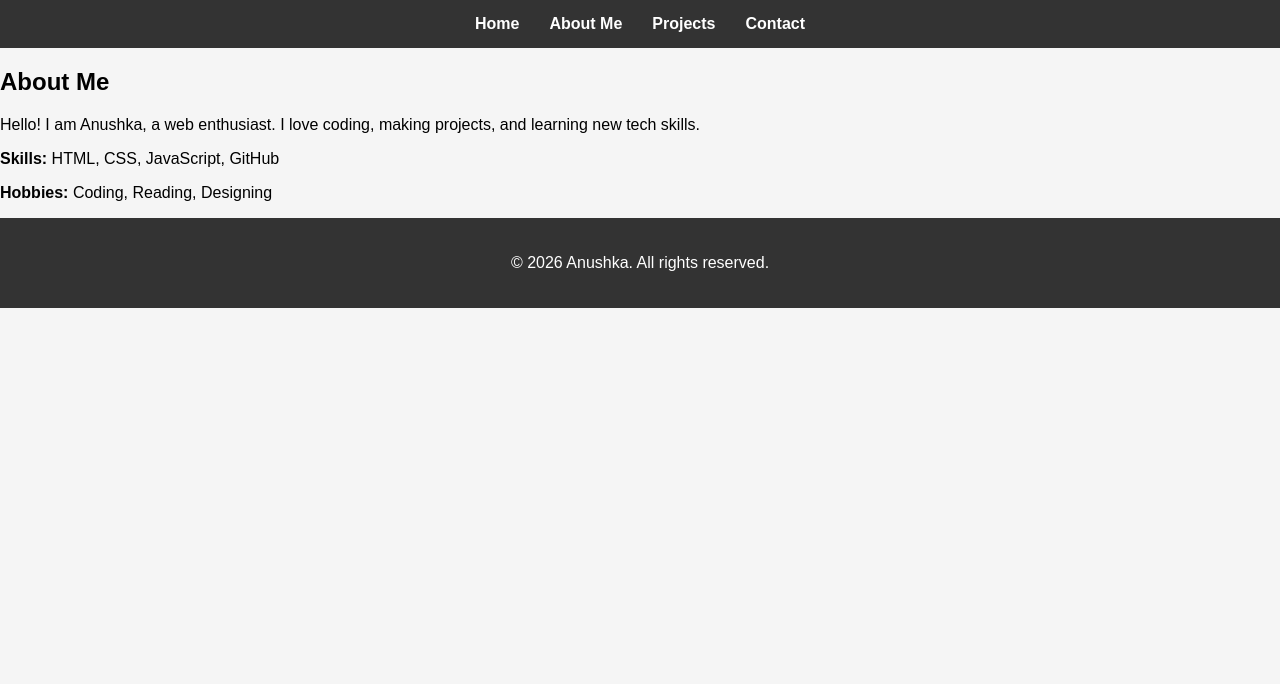
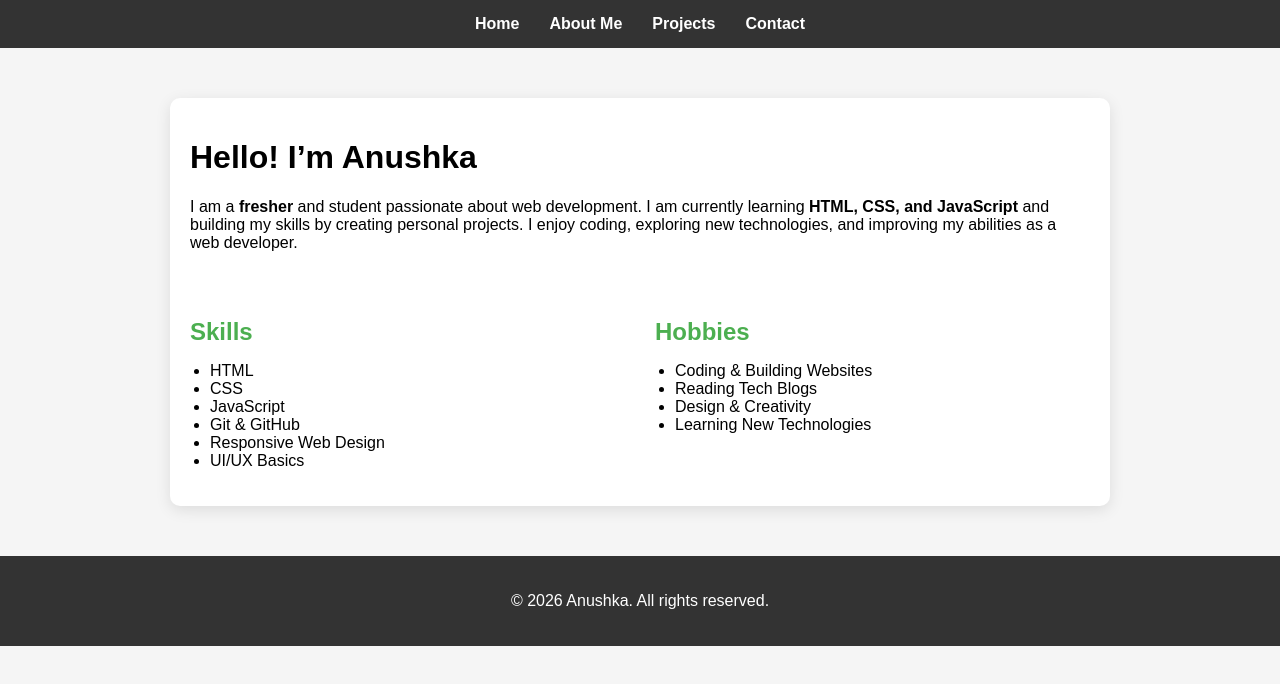
Before and after one commit to Anirudra-1001/website, a plain HTML site: page about.html in a window 1280 px wide. Drawn offline with Linux system fonts and the light colour scheme.

Commit message:
Update about.html

```diff
--- a/about.html
+++ b/about.html
@@ -5,8 +5,53 @@
     <meta name="viewport" content="width=device-width, initial-scale=1.0">
     <title>About Me</title>
     <link rel="stylesheet" href="css/style.css">
+    <style>
+        /* Extra styling just for About page */
+        .about-container {
+            max-width: 900px;
+            margin: 50px auto;
+            padding: 20px;
+            background-color: white;
+            border-radius: 10px;
+            box-shadow: 0px 4px 15px rgba(0,0,0,0.1);
+        }
+        .profile {
+            display: flex;
+            flex-wrap: wrap;
+            align-items: center;
+            gap: 20px;
+        }
+        .profile img {
+            width: 200px;
+            border-radius: 50%;
+            border: 3px solid #4CAF50;
+        }
+        .profile-text {
+            flex: 1;
+            min-width: 250px;
+        }
+        .columns {
+            display: flex;
+            flex-wrap: wrap;
+            gap: 30px;
+            margin-top: 30px;
+        }
+        .column {
+            flex: 1;
+            min-width: 250px;
+        }
+        .column h2 {
+            color: #4CAF50;
+            margin-bottom: 10px;
+        }
+        .column ul {
+            list-style-type: disc;
+            padding-left: 20px;
+        }
+    </style>
 </head>
 <body>
+    <!-- Navigation -->
     <nav>
         <ul>
             <li><a href="index.html">Home</a></li>
@@ -16,13 +61,42 @@
         </ul>
     </nav>
 
-    <section>
-        <h1>About Me</h1>
-        <p>Hello! I am Anushka, a web enthusiast. I love coding, making projects, and learning new tech skills.</p>
-        <p><strong>Skills:</strong> HTML, CSS, JavaScript, GitHub</p>
-        <p><strong>Hobbies:</strong> Coding, Reading, Designing</p>
-    </section>
+    <!-- About Me Container -->
+    <div class="about-container">
+        <!-- Profile Section -->
+        <div class="profile">
+            <div class="profile-text">
+                <h1>Hello! I’m Anushka</h1>
+                <p>I am a <strong>fresher</strong> and student passionate about web development. I am currently learning <strong>HTML, CSS, and JavaScript</strong> and building my skills by creating personal projects. I enjoy coding, exploring new technologies, and improving my abilities as a web developer.</p>
+            </div>
+        </div>
 
+        <!-- Skills & Hobbies Columns -->
+        <div class="columns">
+            <div class="column">
+                <h2>Skills</h2>
+                <ul>
+                    <li>HTML</li>
+                    <li>CSS</li>
+                    <li>JavaScript</li>
+                    <li>Git & GitHub</li>
+                    <li>Responsive Web Design</li>
+                    <li>UI/UX Basics</li>
+                </ul>
+            </div>
+            <div class="column">
+                <h2>Hobbies</h2>
+                <ul>
+                    <li>Coding & Building Websites</li>
+                    <li>Reading Tech Blogs</li>
+                    <li>Design & Creativity</li>
+                    <li>Learning New Technologies</li>
+                </ul>
+            </div>
+        </div>
+    </div>
+
+    <!-- Footer -->
     <footer>
         <p>© 2026 Anushka. All rights reserved.</p>
     </footer>
```
